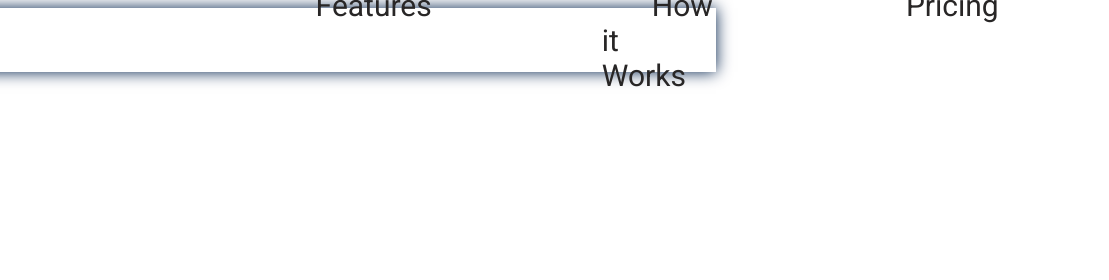
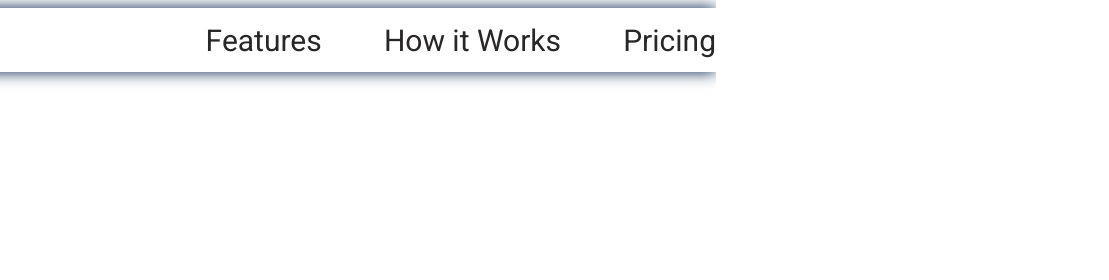
Before and after one commit to Hacking-NASSA-with-HTML/Alejandro_Vyacheslav_Microverse_Trial_cool_project, a plain HTML site: page index.html in a window 1280 px wide. Shown: the top 280 px of the page, 572-1681 px from the left, 1109 px wide, since content can reach past the window. Drawn offline with Linux system fonts and the light colour scheme.

Commit message:
deleting extra padding

```diff
--- a/css/style.css
+++ b/css/style.css
@@ -45,7 +45,7 @@ body {
 }
 
 .nav-link {
-    padding: 0 60px;
+    /* padding: 0 60px; */
     color: #282626;
     text-decoration: none;
     list-style: none;
@@ -55,7 +55,7 @@ body {
 }
 
 .nav-link a {
-    padding: 0 50px;
+    /* padding: 0 50px; */
     color: #282626;
     text-decoration: none;
     list-style: none;
```
